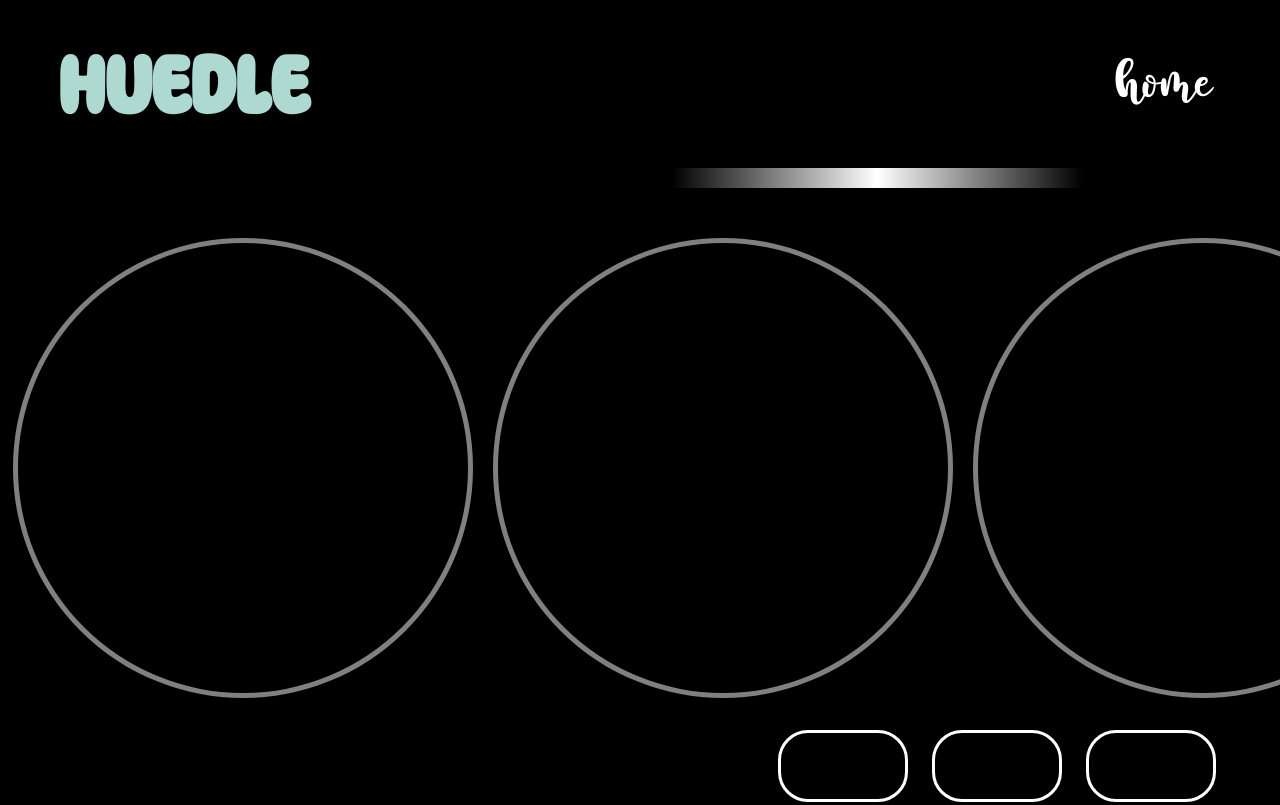
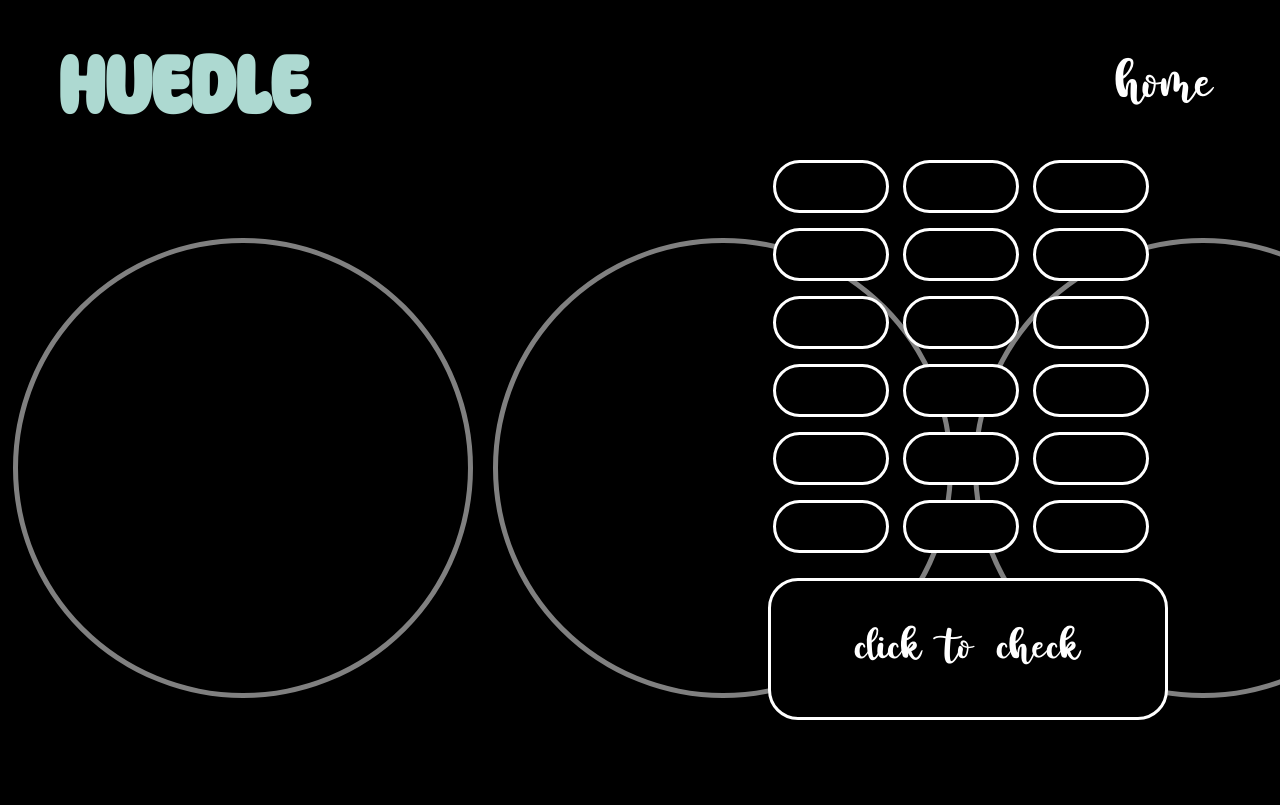
Before and after one commit to msomu07/huedle-cpt, a plain HTML site: page huedle2.html in a window 1280 px wide. Shown: the top 805 px of the page. Drawn offline with Linux system fonts and the light colour scheme.

Commit message:
Update huedle2.css

```diff
--- a/huedle2.css
+++ b/huedle2.css
@@ -14,6 +14,13 @@
 
 body {
 	background-color: black;
+}
+
+#message{
+	color: white;
+	font-size: 30px;
+	font-family: serif;
+	float: right;
 }
 
 @keyframes button-animation {
@@ -101,31 +108,36 @@ a:hover {
 
 #input-div{
     position: absolute;
-	top: 720px;
+	top: 150px;
     left: 60%;
 }
 
+.brbr {
+	color: white;
+	font-size: 30px;
+	margin-top: -267px;
+}
+
 .input{
-	font-size: 30px;
-    margin: 10px;
-    margin-top: 20px;
+	font-size: 20px;
+    margin: 5px;
+    margin-top: 5px;
     background-color:  black;
     text-align: center;
-    padding-top: 15px;
+    padding: 5px;
 
-    width: 120px;
-    height: 50px;
+    width: 100px;
+    height: 37px;
     border-width: 3px;
     border-style: solid;
     border-color: white;
     border-radius: 30px;
     margin-top: 10px;
 
-    font-family: shalma;
-    font-size:  8.0em;
+    font-family: serif;
+    font-size:  2.0em;
     outline: none;
     text-decoration: none;
-
 }
 
 button {
@@ -163,24 +175,3 @@ button:hover {
 	margin-top: 750px;
 	margin-left: 150px;
 }
-
-#color-guide {
-    height: 20px;
-    width: 410px;
-    float: right;
-    margin-right: 38px;
-    /*background-color: -webkit-linear-gradient(90deg,
-        rgba(255, 0, 0, 1) 0%,
-        rgba(255, 154, 0, 1) 10%,
-        rgba(208, 222, 33, 1) 20%,
-        rgba(79, 220, 74, 1) 30%,
-        rgba(63, 218, 216, 1) 40%,
-        rgba(47, 201, 226, 1) 50%,
-        rgba(28, 127, 238, 1) 60%,
-        rgba(95, 21, 242, 1) 70%,
-        rgba(186, 12, 248, 1) 80%,
-        rgba(251, 7, 217, 1) 90%,
-        rgba(255, 0, 0, 1) 100%);*/
-
-    background: -webkit-linear-gradient(left, transparent 0%,#fff 50%,transparent 100%);
-}
```
